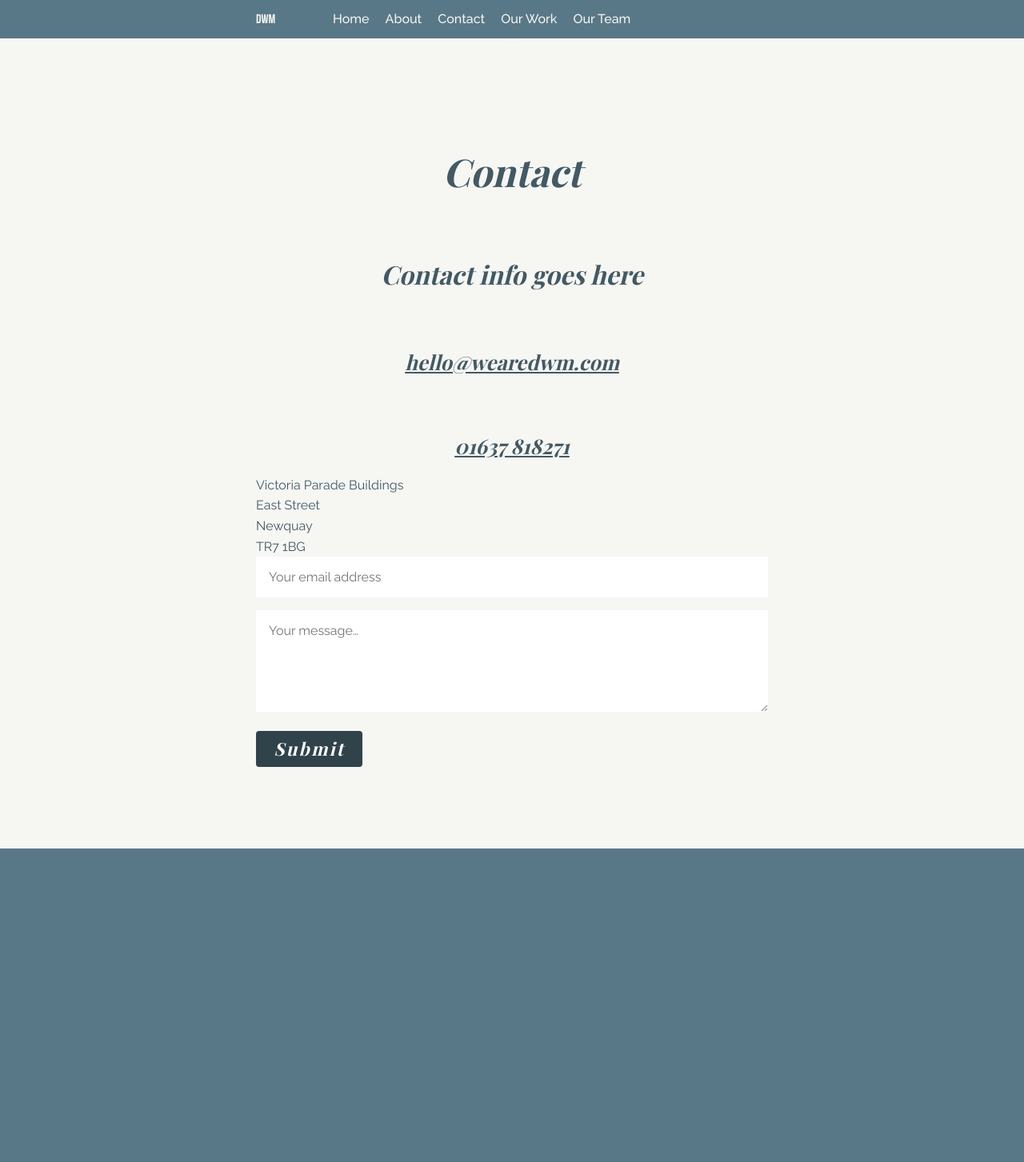
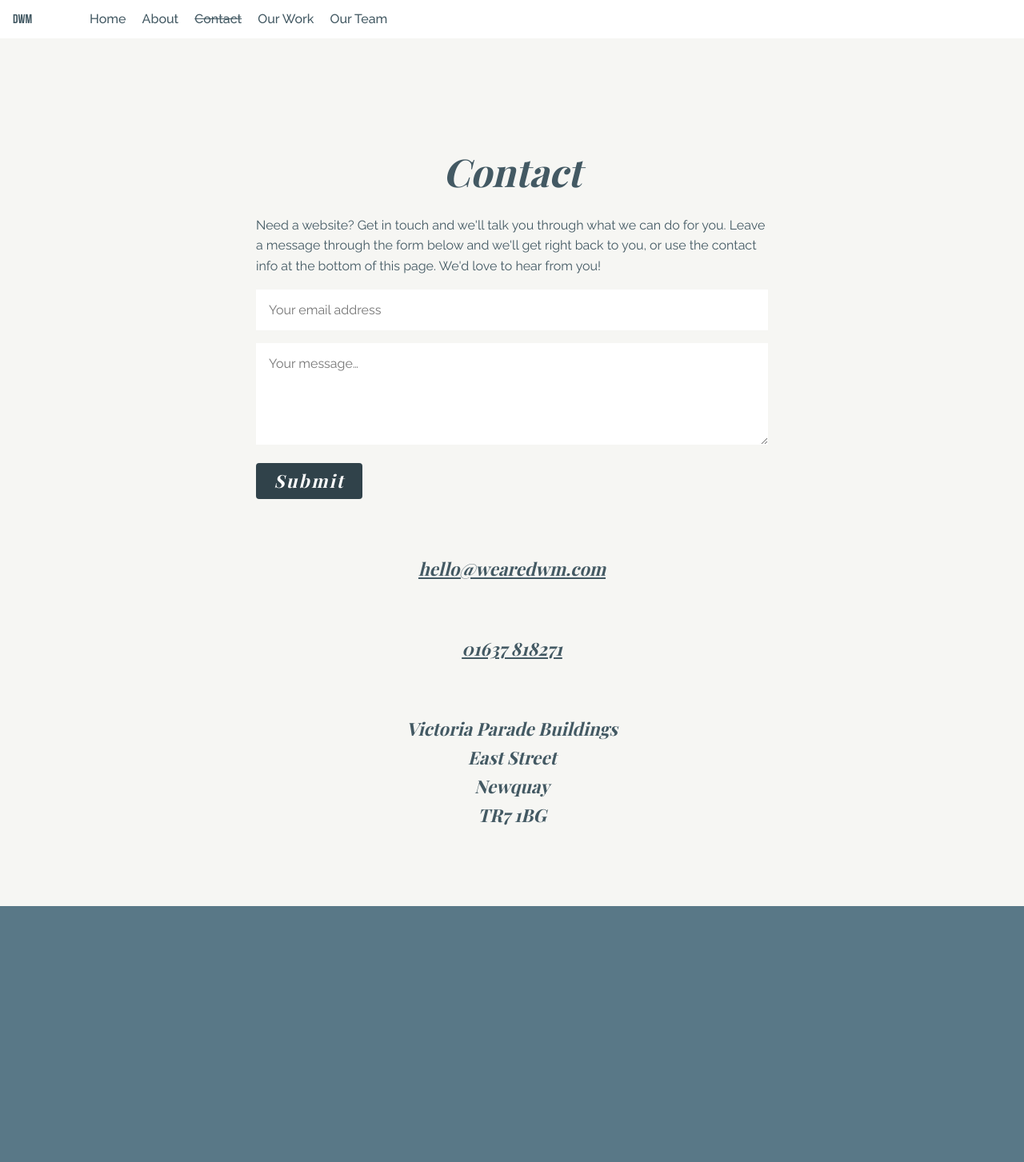
Before and after one commit to tomhazledine/DWM_dev, a Jekyll site: the page built from contact.md, in a window 1280 px wide. Shown: the whole page at 80% size. Built offline with Jekyll 4.4.1, drawn with Linux system fonts in a browser that asks for light colours; some web fonts are replaced; before the commit the page ends 1381 px from its top, so only the background shows below that.

Commit message:
live paths & team member posts

```diff
--- a/_config.yml
+++ b/_config.yml
@@ -4,9 +4,9 @@
 permalink: /:title
 description: > # this means to ignore newlines until "baseurl:"
   Testing typography and deployment solutions for the new Digital Web Media website.
-url: "http://dwm.dev/" # Local
-# url: "http://tomhazledine.github.io/DWM_dev/" # the base hostname & protocol for your site
-# baseurl: "/DWM_dev/" # the subpath of your site, e.g. /blog/
+# url: "http://dwm.dev/" # Local
+url: "http://tomhazledine.github.io/DWM_dev/" # the base hostname & protocol for your site
+baseurl: "/DWM_dev/" # the subpath of your site, e.g. /blog/
 twitter_username: jekyllrb
 github_username:  tomhazledine
 
--- a/_includes/header.html
+++ b/_includes/header.html
@@ -1,7 +1,7 @@
 {% include head.html %}
 
-<header class="siteHeader contentWrapper dark">
-	<div class="contentWrapperInner clearfix">
+<header class="siteHeader contentWrapper">
+	<div class="siteHeaderInner clearfix">
 
 		<div class="navLogo">
 			<span>{{ site.title }}</span>
--- a/_layouts/contact.html
+++ b/_layouts/contact.html
@@ -9,17 +9,8 @@
         </header>
 
         <article class="post-content">
-            {{ content }}
 
-            <h3><a href="mailto:{{ site.dwmEmail }}">{{ site.dwmEmail }}</a></h3>
-
-            <h3><a href="tel:{{ site.dwmTelLink }}">{{ site.dwmTel }}</a></h3>
-
-            <ul>
-            {% for link in site.dwmAddress %}
-                <li>{{ link.text }}</li>
-            {% endfor %}
-            </ul>
+            <p>Need a website? Get in touch and we'll talk you through what we can do for you. Leave a message through the form below and we'll get right back to you, or use the contact info at the bottom of this page. We'd love to hear from you!</p>
 
             <form action="http://formspree.io/tom@wearedwm.com" method="POST">
                 <input type="hidden" name="_next" value="{{ site.url }}/thanks/" />
@@ -28,6 +19,18 @@
                 <button class="button">Submit</button>
             </form>
 
+            <!-- {{ content }} -->
+
+            <h4><a href="mailto:{{ site.dwmEmail }}">{{ site.dwmEmail }}</a></h4>
+
+            <h4><a href="tel:{{ site.dwmTelLink }}">{{ site.dwmTel }}</a></h4>
+
+            <h4>
+            {% for link in site.dwmAddress %}
+                {{ link.text }}</br>
+            {% endfor %}
+            </h4>
+
         </article>
 
     </div>
--- a/index.html
+++ b/index.html
@@ -8,7 +8,7 @@
         {% capture homeContent %}{% include homeContent.md %}{% endcapture %}
         {{ homeContent | markdownify }}
 
-        <button>This is a button</button>
+        <button class="button">This is a button</button>
 
         {% capture lorem %}{% include lorem.md %}{% endcapture %}
         {{ lorem | markdownify }}
```
Also changed, not shown: _layouts/team.html (added, +27 -0 lines), _posts/2015-01-22-daryll.md (added, +9 -0 lines), _posts/2015-01-22-john.md (added, +9 -0 lines), _posts/2015-01-22-mark.md (added, +9 -0 lines), assets/css/main.css (+12 -8 lines), team.md (+2 -4 lines), uncompressed/scss/_components.header.scss (+4 -4 lines), uncompressed/scss/_objects.mobileMenu.scss (+7 -5 lines), assets/css/main.min.css.
